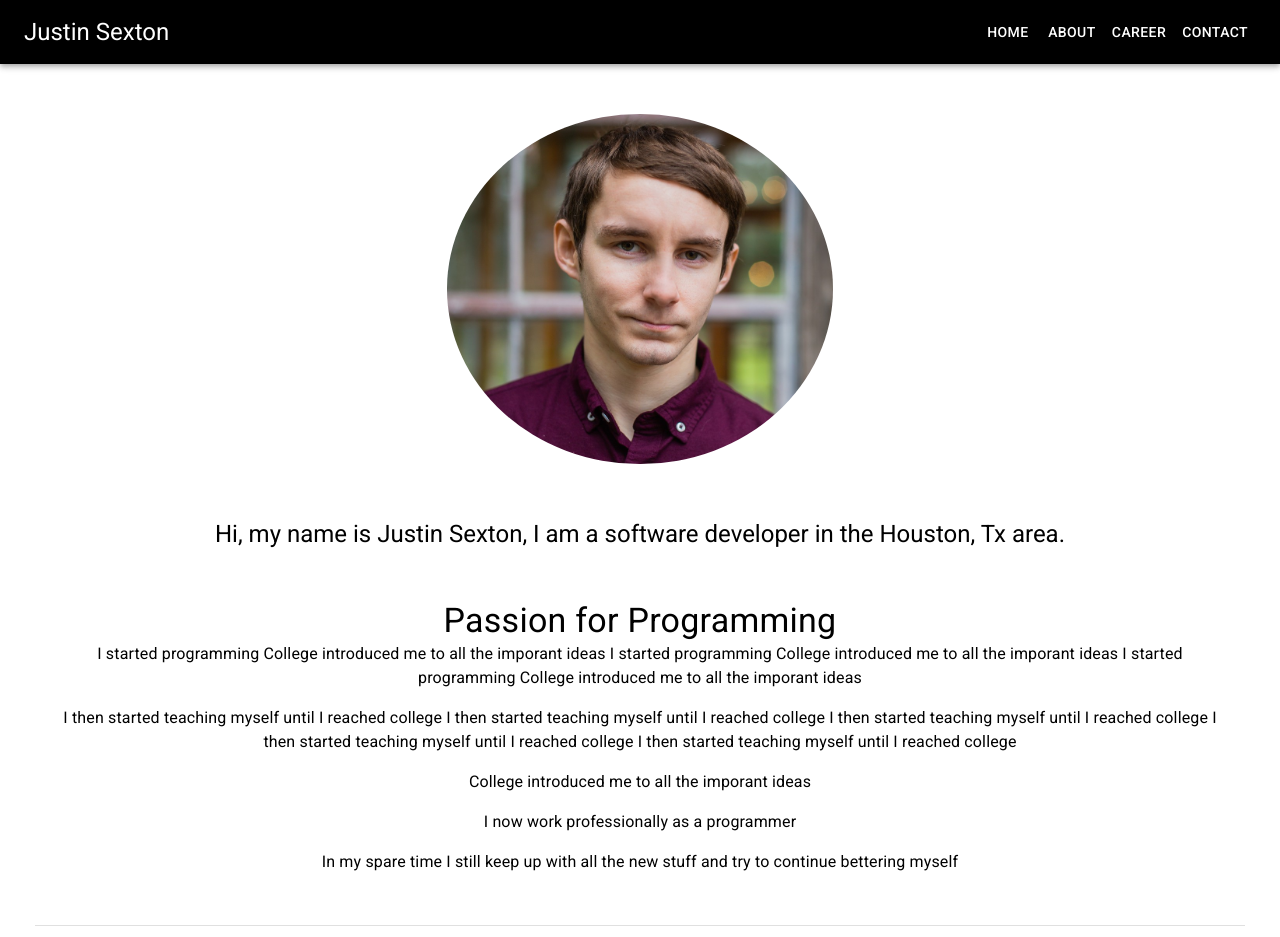
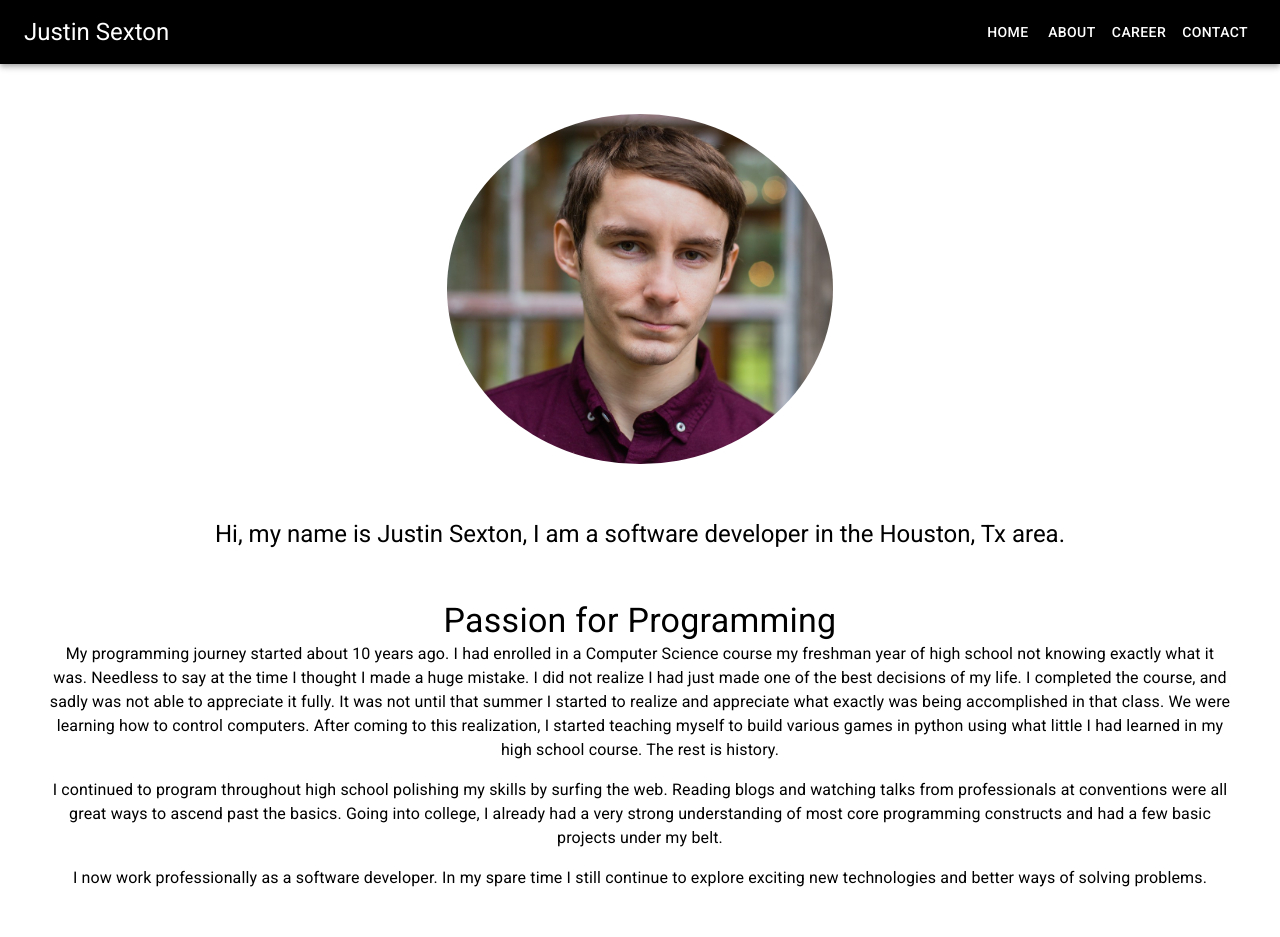
Before and after one commit to jsexton-portfolio/portfolio-website, a React (Create React App) app: page /about in a window 1280 px wide. Shown: the top 937 px of the page. Built offline with nearby package versions, Linux system fonts and the light colour scheme.

Commit message:
Added extent of content to page

```diff
--- a/src/components/About/About.js
+++ b/src/components/About/About.js
@@ -22,25 +22,31 @@ export const About = () => {
       <Container className={classes.container}>
         <Typography variant="h4">Passion for Programming</Typography>
         <Typography paragraph>
-          I started programming College introduced me to all the imporant ideas
-          I started programming College introduced me to all the imporant ideas
-          I started programming College introduced me to all the imporant ideas
+          My programming journey started about 10 years ago. I had enrolled in a
+          Computer Science course my freshman year of high school not knowing
+          exactly what it was. Needless to say at the time I thought I made a
+          huge mistake. I did not realize I had just made one of the best
+          decisions of my life. I completed the course, and sadly was not able
+          to appreciate it fully. It was not until that summer I started to
+          realize and appreciate what exactly was being accomplished in that
+          class. We were learning how to control computers. After coming to this
+          realization, I started teaching myself to build various games in
+          python using what little I had learned in my high school course. The
+          rest is history.
         </Typography>
+
         <Typography paragraph>
-          I then started teaching myself until I reached college I then started
-          teaching myself until I reached college I then started teaching myself
-          until I reached college I then started teaching myself until I reached
-          college I then started teaching myself until I reached college
+          I continued to program throughout high school polishing my skills by
+          surfing the web. Reading blogs and watching talks from professionals
+          at conventions were all great ways to ascend past the basics. Going
+          into college, I already had a very strong understanding of most core
+          programming constructs and had a few basic projects under my belt.
         </Typography>
+
         <Typography paragraph>
-          College introduced me to all the imporant ideas
-        </Typography>
-        <Typography paragraph>
-          I now work professionally as a programmer
-        </Typography>
-        <Typography paragraph>
-          In my spare time I still keep up with all the new stuff and try to
-          continue bettering myself
+          I now work professionally as a software developer. In my spare time I
+          still continue to explore exciting new technologies and better ways of
+          solving problems.
         </Typography>
       </Container>
     </Container>
```
